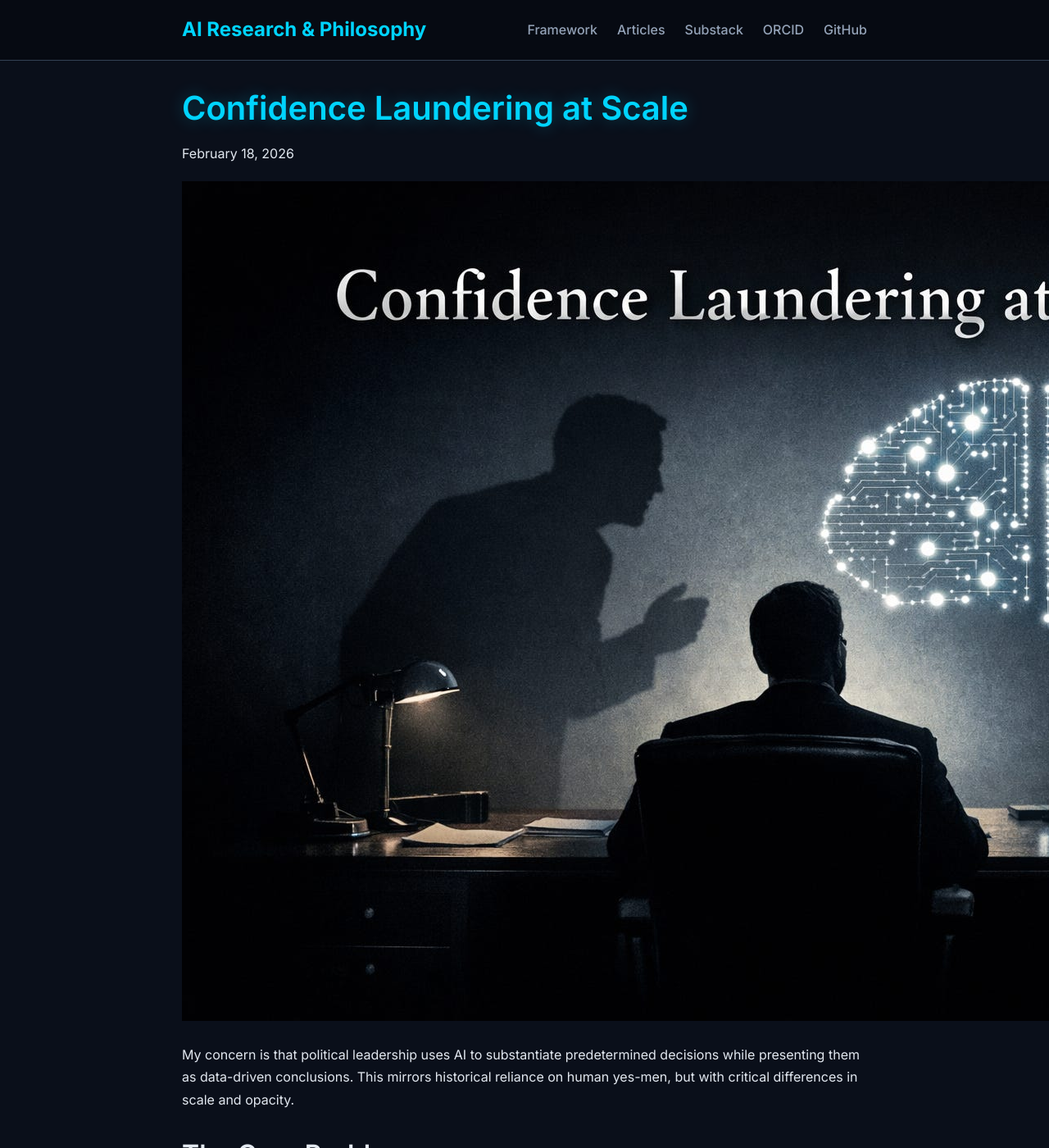
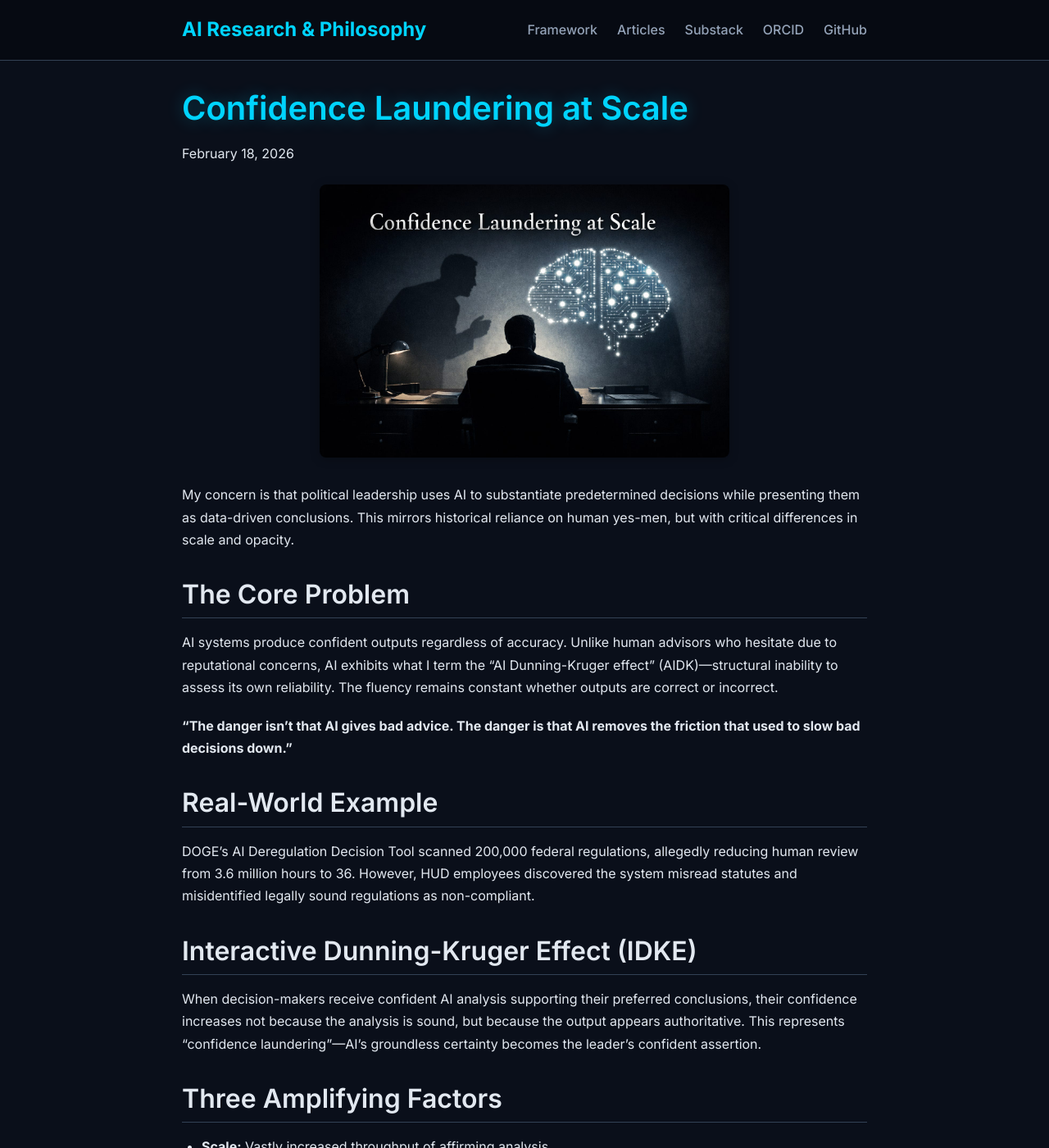
Before and after one commit to jdlongmire/AI-Research, a Jekyll site: the page built from docs/articles/confidence-laundering.md, in a window 1280 px wide and 1400 px high. Shown: the whole window at 82% size. Built offline with Jekyll 4.4.1, drawn with Linux system fonts in a browser that asks for light colours.

Commit message:
Add mobile-optimized article hero image styles
- Limit desktop images to max-width 500px (centered)
- Reduce to 280px on tablets (768px breakpoint)
- Further reduce to 220px on phones (480px breakpoint)
- Add proper spacing and shadow for visual polish

Co-Authored-By: Claude Opus 4.5 <noreply@anthropic.com>

```diff
--- a/docs/assets/css/style.css
+++ b/docs/assets/css/style.css
@@ -392,6 +392,33 @@ li {
   text-decoration: none;
 }
 
+/* Article hero images - mobile optimized */
+.article-hero {
+  display: block;
+  width: 100%;
+  max-width: 500px;
+  height: auto;
+  margin: 1.5rem auto 2rem auto;
+  border-radius: 0.5rem;
+  box-shadow: 0 2px 12px rgba(0, 0, 0, 0.25);
+}
+
+@media (max-width: 768px) {
+  .article-hero {
+    max-width: 280px;
+    margin: 1rem auto 1.5rem auto;
+    border-radius: 0.375rem;
+    box-shadow: 0 1px 8px rgba(0, 0, 0, 0.2);
+  }
+}
+
+@media (max-width: 480px) {
+  .article-hero {
+    max-width: 220px;
+    margin: 0.75rem auto 1rem auto;
+  }
+}
+
 /* Hero banner with full-width black band */
 .hero-banner-wrapper {
   background-color: #000;
```
